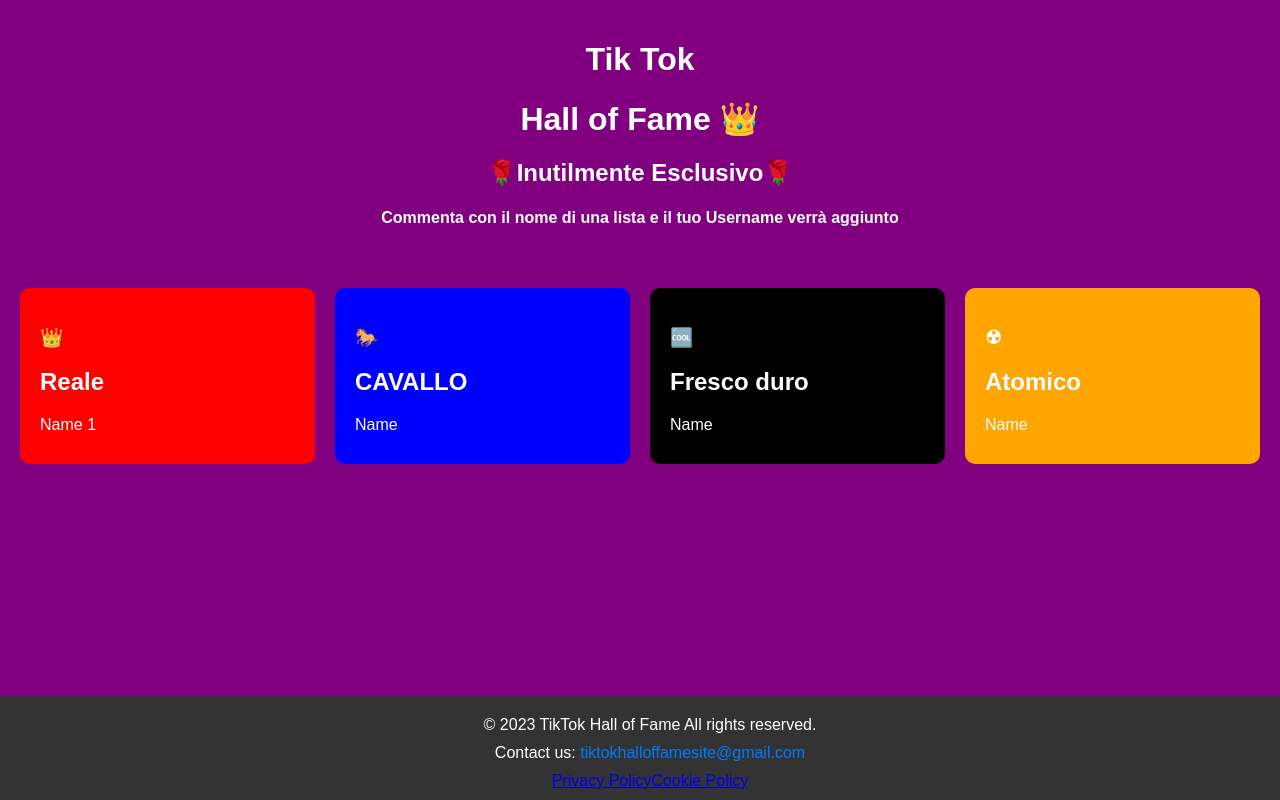
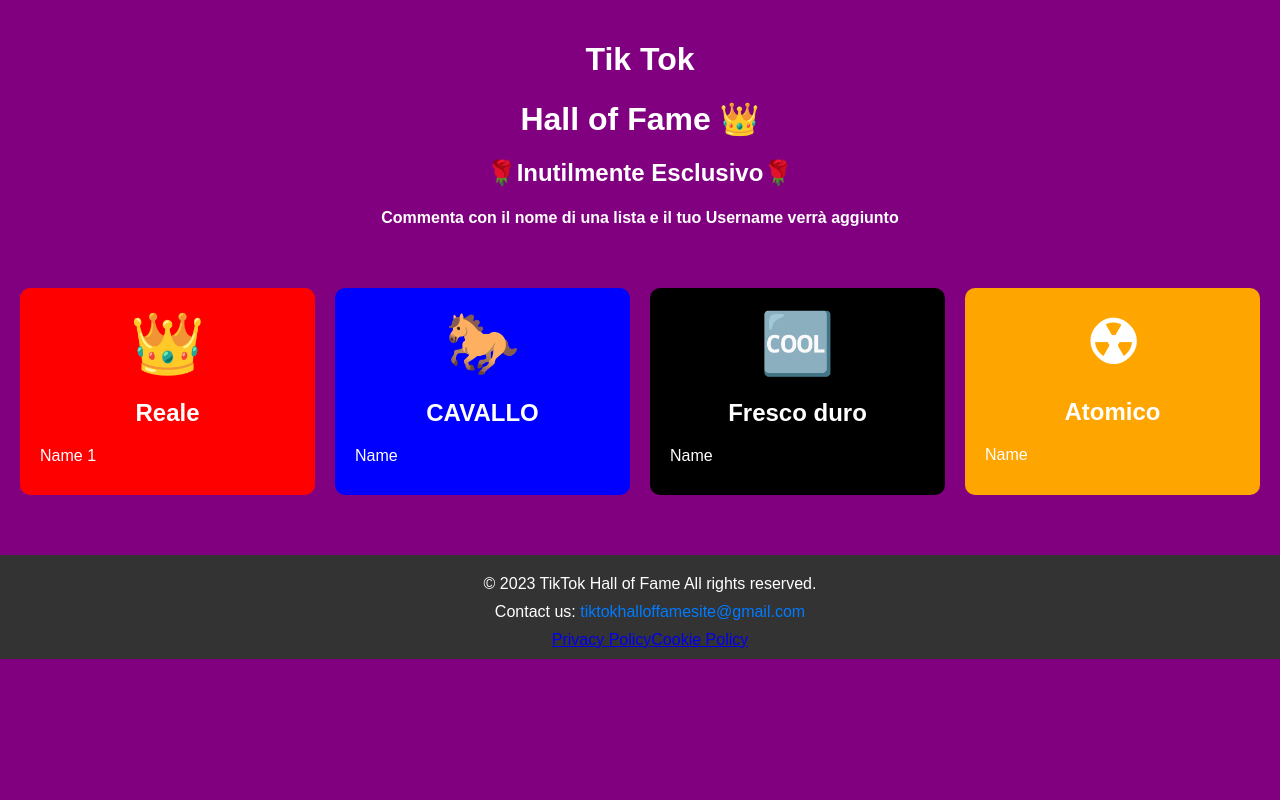
Before and after one commit to furbsloops/tiktokhalloffame, a plain HTML site: page index.html in a window 1280 px wide. Drawn offline with Linux system fonts and the light colour scheme.

Commit message:
updates2

```diff
--- a/styles.css
+++ b/styles.css
@@ -1,9 +1,23 @@
 body {
-  background-color: purple;
-  color: white;
+  position: relative;
   margin: 0;
   padding: 0;
   font-family: Arial, sans-serif;
+  background-color: purple;
+  color: white;
+}
+
+h3 {
+  margin-top: 0px;
+  margin-bottom: 0px;
+  font-size: 60px;
+  text-align: center;
+  justify-content: center;
+}
+
+h2 {
+  text-align: center;
+  justify-content: center;
 }
 
 .header {
@@ -16,30 +30,35 @@
   grid-template-columns: repeat(4, 1fr);
   gap: 20px;
   padding: 20px;
+  margin-bottom: 20px;
 }
 
 .important-box {
   background-color: red;
   padding: 20px;
   border-radius: 10px;
+  margin-bottom: 20px;
 }
 
 .normal-box {
   background-color: blue;
   padding: 20px;
   border-radius: 10px;
+  margin-bottom: 20px;
 }
 
 .normal-box2 {
   background-color: black;
   padding: 20px;
   border-radius: 10px;
+  margin-bottom: 20px;
 }
 
 .normal-box3 {
   background-color: orange;
   padding: 20px;
   border-radius: 10px;
+  margin-bottom: 20px;
 }
 
 ul {
@@ -52,14 +71,11 @@
   margin-bottom: 10px;
 }
 
-body {
-  font-family: Arial, sans-serif;
-  margin: 0;
-  padding: 0;
-}
-
 .content {
   padding: 20px;
+  min-height: calc(
+    100% - 170px
+  ); /* L'altezza minima per il contenuto (calcolata sottraendo l'altezza del footer) */
 }
 
 footer {
@@ -67,8 +83,6 @@
   color: #fff;
   text-align: center;
   padding: 10px;
-  position: absolute;
-  bottom: 0;
   width: 100%;
 }
 
```
Also changed, not shown: 1 other file.
